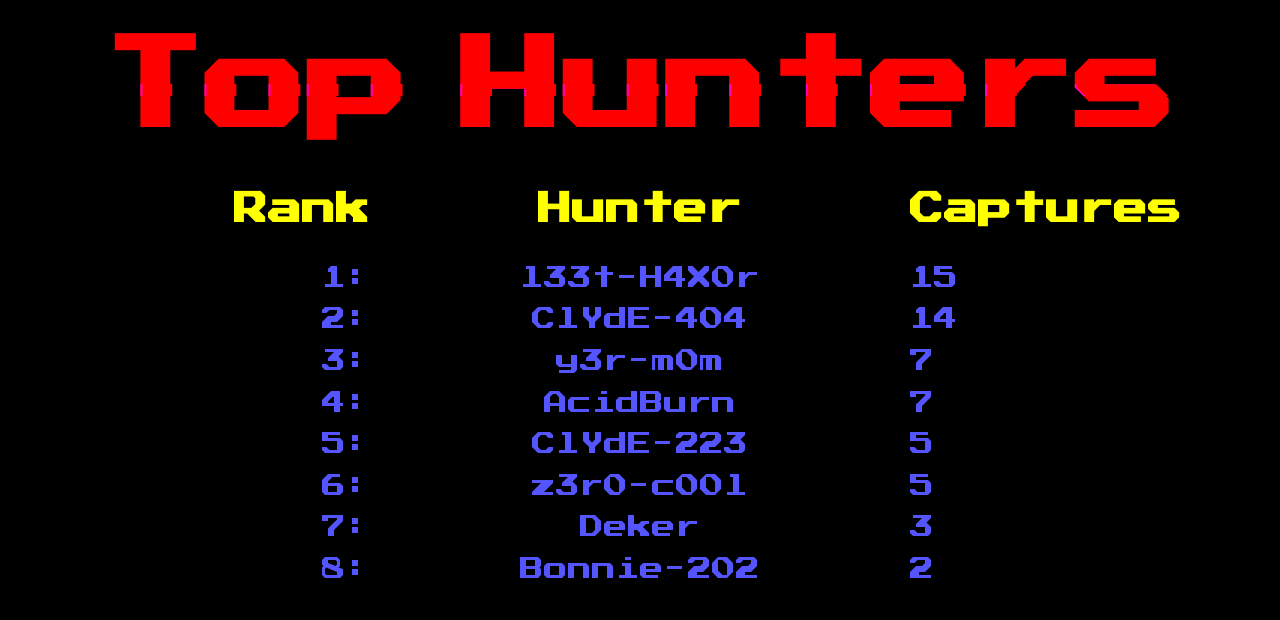
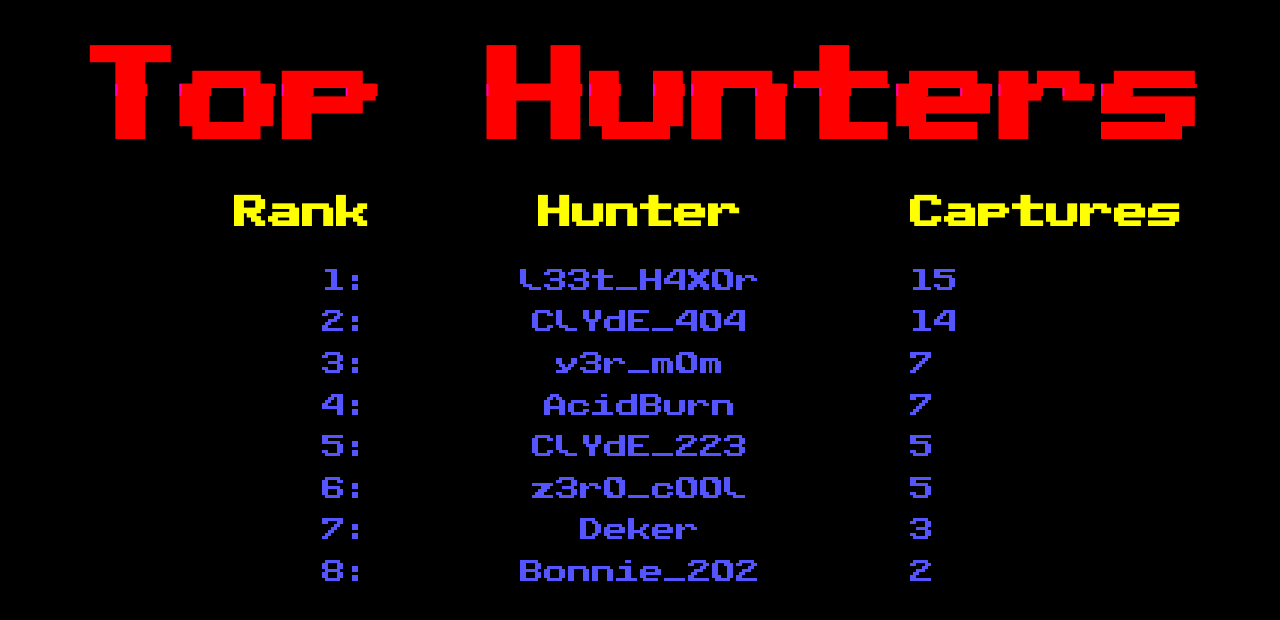
Before and after one commit to alleycatassetacquisitions/Scoreboard, a React (Create React App) app: page / in a window 1280 px wide. Shown: the top 620 px of the page. Built offline with nearby package versions, Linux system fonts and the light colour scheme.

Commit message:
Font change, this one allows underscores

```diff
--- a/src/App.tsx
+++ b/src/App.tsx
@@ -1,4 +1,3 @@
-import TableItem from 'components/DefaultTable/TableItem/TableItem';
 import React, { useEffect, useState } from 'react';
 import './theming/fontImports.css';
 import './theming/Atari.css';
--- a/src/theming/Glitch2.css
+++ b/src/theming/Glitch2.css
@@ -1,5 +1,5 @@
 .wrapper.Glitch2 {
-  font-family: 'Atari', sans-serif;
+  font-family: 'PublicPixel', sans-serif;
 }
 
 .Glitch2 .header {
```
